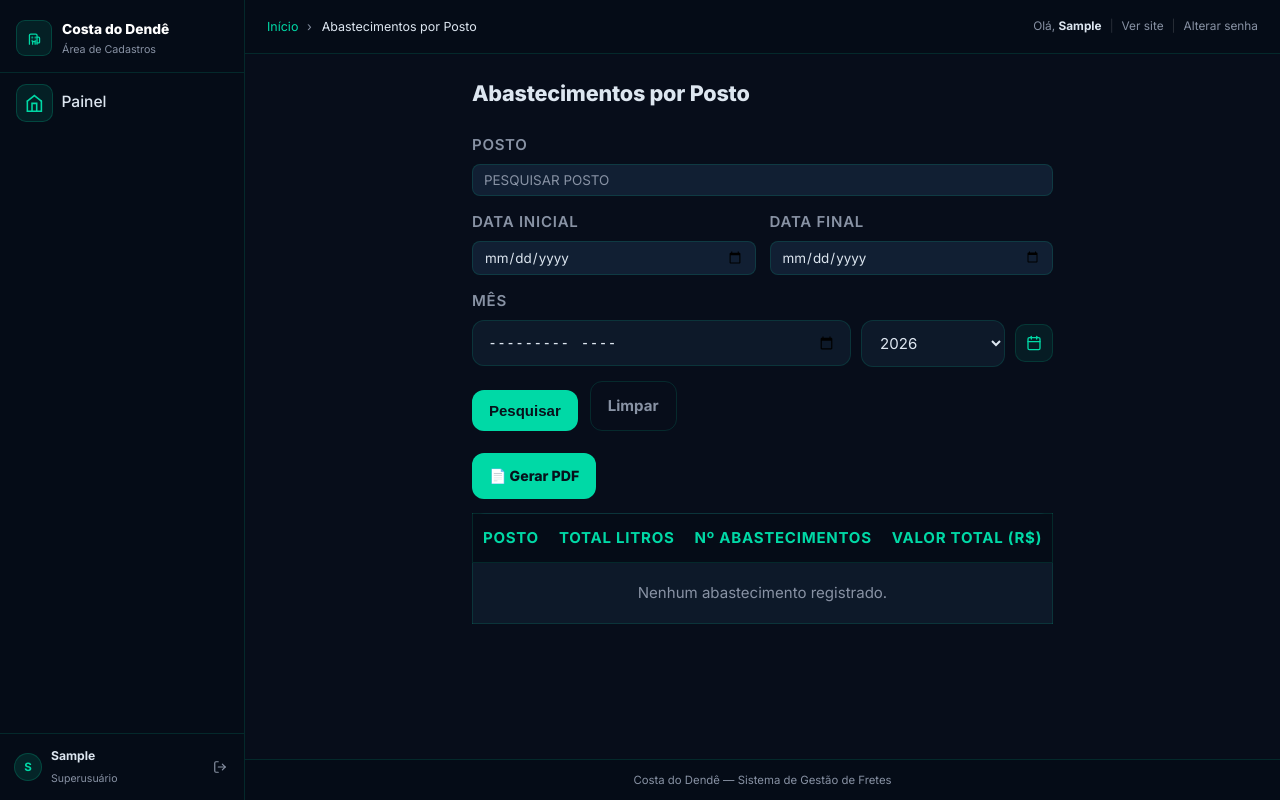
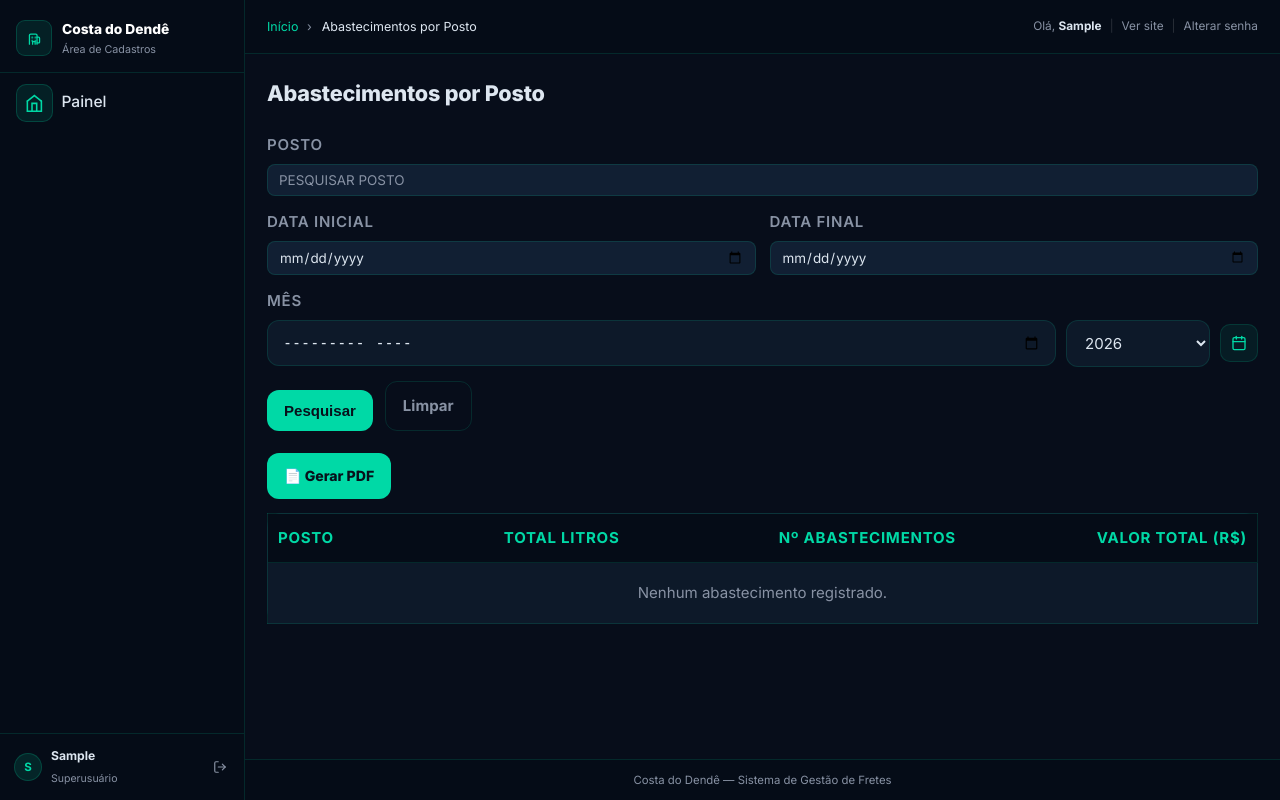
Before and after one commit to ajconsultoriaprevidenciaria-hub/CostadoDende, a Django app: page /motorista/abastecimentos/ in a window 1280 px wide. Run offline with Django 5.2, Linux system fonts and the light colour scheme; the visitor is signed in with stand-in values (Sample User, id 1); data that the repository does not hold is empty.

Commit message:
fix: ajustar overflow e largura do corpo para melhor exibição do conteúdo

```diff
--- a/templates/admin/base_site.html
+++ b/templates/admin/base_site.html
@@ -213,7 +213,8 @@ body {
   display: flex;
   flex-direction: column;
   min-height: 100vh;
-  overflow: hidden;
+  min-width: 0;       /* evita que o grid cell expanda além de 1fr */
+  overflow: visible;  /* não corta o conteúdo — scroll fica no .adm-content */
 }
 .adm-topbar {
   background: #050c17;
@@ -246,12 +247,7 @@ body {
   overflow: auto;
   max-width: 1944px;
   margin: 0 auto;
-
-  flex: 1;
-  padding: 22px;
-  overflow: auto;
-  max-width: 1944px;
-  margin: 0 auto;
+  width: 100%;
 }
 .adm-page-header { margin-bottom: 22px; }
 .adm-page-header h1 { font-size: 1.35rem; font-weight: 800; color: var(--text); letter-spacing: -.01em; }
```
